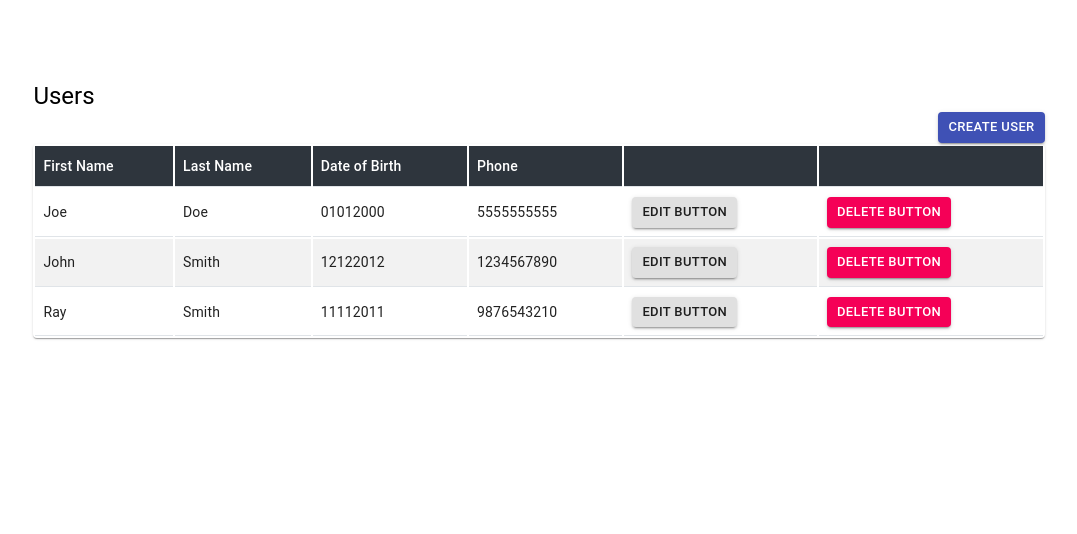
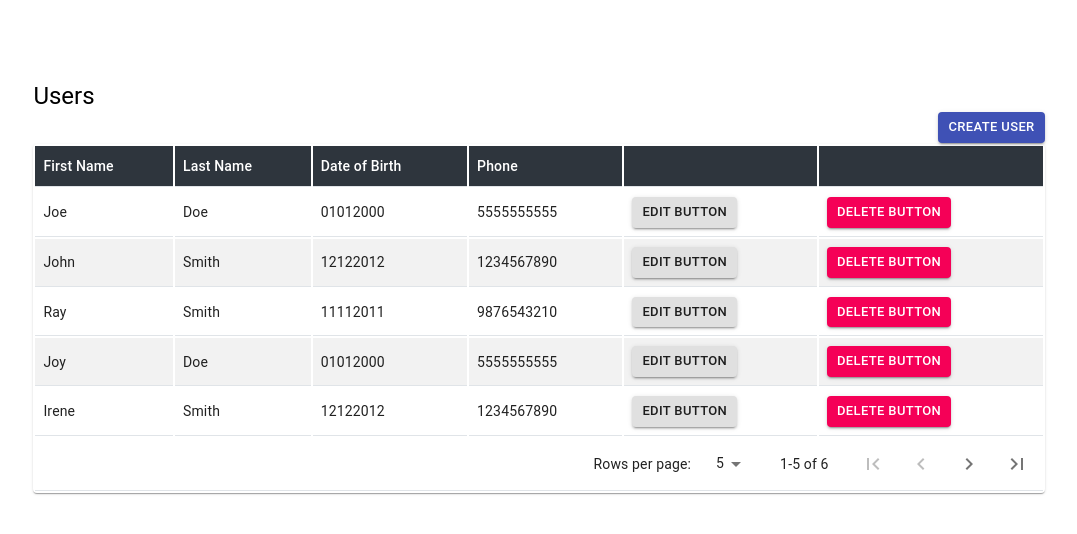
Before and after one commit to i-mckinney/regulatory-dashboard, a React (Create React App) app in the folder userapp/: page / in a window 1280 px wide. Shown: the top 534 px of the page, without its empty margins (101-1178 px from the left). Built offline with nearby package versions, Linux system fonts and the light colour scheme.

Commit message:
Add HelixTableFooter and Integrate HelixTablePagination to HelixTable

```diff
--- a/userapp/src/components/table/HelixTable.js
+++ b/userapp/src/components/table/HelixTable.js
@@ -3,6 +3,7 @@ import { Paper, TableContainer, Table } from "@material-ui/core"
 import PropTypes from "prop-types"
 import HelixTableHead from "./HelixTableHead"
 import HelixTableBody from "./HelixTableBody"
+import HelixTableFooter from "./HelixTableFooter"
 
 /**
  * @param {array} columns Array of object where each object contains which filter to use, header label and accessor for getting specific key from data object
@@ -17,12 +18,27 @@ const HelixTable = ({
   customCellRender,
   customRowProps,
 }) => {
+  const [page, setPage] = React.useState(0)
+  const [rowsPerPage, setRowsPerPage] = React.useState(5)
+
+  const emptyRows = rowsPerPage - Math.min(rowsPerPage, rows.length - page * rowsPerPage)
+
+  const handleChangePage = (event, newPage) => {
+    setPage(newPage)
+  }
+
+  const handleChangeRowsPerPage = (event) => {
+    setRowsPerPage(parseInt(event.target.value, 10))
+    setPage(0)
+  }
+
   return (
     <div>
       <TableContainer component={Paper}>
         <Table aria-label="table">
           <HelixTableHead columns={columns} />
-          <HelixTableBody columns={columns} rows={rows} customCellRender={customCellRender} customRowProps={customRowProps} />
+          <HelixTableBody columns={columns} rows={rows} rowsPerPage={rowsPerPage} page={page} customCellRender={customCellRender} customRowProps={customRowProps}/>
+          <HelixTableFooter rows={rows} colSpan={columns.length} rowsPerPage={rowsPerPage} page={page} handleChangePage={handleChangePage} handleChangeRowsPerPage={handleChangeRowsPerPage} />
         </Table>
       </TableContainer>
     </div>
--- a/userapp/src/components/table/HelixTableBody.js
+++ b/userapp/src/components/table/HelixTableBody.js
@@ -9,10 +9,13 @@ import PropTypes from "prop-types"
  * @param {func} customRowProp func represent custom func that return key props for the table row (required)
  * @returns {JSX} renders a custom table body for table
  */
-const HelixTableBody = ({ columns, rows, customCellRender, customRowProps }) => {
+const HelixTableBody = ({ columns, rows, rowsPerPage, page, customCellRender, customRowProps }) => {
   return (
       <TableBody>
-      {rows.map((row) => {
+        {(rowsPerPage > 0
+            ? rows.slice(page * rowsPerPage, page * rowsPerPage + rowsPerPage)
+            : rows
+          ).map((row) => {
             return (
               <TableRow key={customRowProps(row)}>
                 {columns.map((column) => {
--- /dev/null
+++ b/userapp/src/components/table/HelixTableFooter.js
@@ -0,0 +1,22 @@
+import React from 'react'
+import { TableFooter, TableRow } from '@material-ui/core'
+import HelixTablePagination from './HelixTablePagination'
+
+const HelixTableFooter = ({ rows, colSpan, rowsPerPage, page, handleChangePage, handleChangeRowsPerPage}) => {
+    return (
+        <TableFooter>
+            <TableRow>
+                <HelixTablePagination
+                    rows={rows}
+                    colSpan={colSpan}
+                    rowsPerPage={rowsPerPage}
+                    page={page}
+                    handleChangePage={handleChangePage}
+                    handleChangeRowsPerPage={handleChangeRowsPerPage}
+                />
+            </TableRow>
+      </TableFooter>
+    )
+}
+
+export default HelixTableFooter
--- a/userapp/src/components/table/HelixTablePagination.js
+++ b/userapp/src/components/table/HelixTablePagination.js
@@ -3,10 +3,9 @@ import { TablePagination } from '@material-ui/core'
 import HelixTablePaginationActions from './HelixTablePaginationActions'
 
 const HelixTablePagination = ({ rows, colSpan, rowsPerPage, page, handleChangePage, handleChangeRowsPerPage }) => {
-  console.log(rows)
   return (
     <TablePagination
-      rowsPerPageOptions={[5, 10, 25, { label: 'All', value: -1 }]}
+      rowsPerPageOptions={[5, 10, 25, 50, { label: 'All', value: -1 }]}
       colSpan={colSpan}
       count={rows.length}
       rowsPerPage={rowsPerPage}
--- a/userapp/src/components/user/UserTable.js
+++ b/userapp/src/components/user/UserTable.js
@@ -1,7 +1,9 @@
-import React from 'react'
+import React, { useState, useEffect } from 'react'
+import { withRouter } from 'react-router-dom'
 import HelixTable from "../table/HelixTable"
 import { makeStyles, Button, Typography, TableCell } from '@material-ui/core'
 
+// Styling used for MaterialUI
 const userTableStyles = makeStyles(() => ({
     mediumContainer: {
         width: '80%',
@@ -57,10 +59,12 @@ const userTableStyles = makeStyles(() => ({
 }))
 
 /**
- * @return {JSX} UserTable site
+ * @param {Object} props Using the location to route next component with data state
+ * @return {JSX} UserTable site show list of users
  * routed at /
  */
-const UserTable = () => {
+const UserTable = (props) => {
+    // Creates an object for styling. Any className that matches key in the userTableStyles object will have a corresponding styling
     const userTableClasses = userTableStyles();
 
     // Table Header from API Results
@@ -89,51 +93,96 @@ const UserTable = () => {
             Label: "",
             ID: "DeleteButton",
         }
-    ])
+    ], [])
 
     // Data Processed from API Results
-    const rows = [
+    const [rows, setRows] = useState([
         {
-            ID: 1,
+            ID: "1",
             FirstName: "Joe",
             LastName: "Doe",
             DateOfBirth: "01012000",
             Phone: "5555555555",
         },
         {
-            ID: 2,
+            ID: "2",
             FirstName: "John",
             LastName: "Smith",
             DateOfBirth: "12122012",
             Phone: "1234567890",
         },
         {
-            ID: 3,
+            ID: "3",
             FirstName: "Ray",
             LastName: "Smith",
             DateOfBirth: "11112011",
             Phone: "9876543210",
         },
-    ]
+        {
+            ID: "4",
+            FirstName: "Joy",
+            LastName: "Doe",
+            DateOfBirth: "01012000",
+            Phone: "5555555555",
+        },
+        {
+            ID: "5",
+            FirstName: "Irene",
+            LastName: "Smith",
+            DateOfBirth: "12122012",
+            Phone: "1234567890",
+        },
+        {
+            ID: "6",
+            FirstName: "Wendy",
+            LastName: "Smith",
+            DateOfBirth: "11112011",
+            Phone: "9876543210",
+        },
+    ])
 
     /**
-     * @param {object} row represent object data regarding the api result - data
-     * @param {object} column represent object data regarding the api result - header
-     * @return {JSX} Table row with table cell of object properties
+     * Renders only when it is mounted at first
+     * It will receive a type & payload from the props.location.state
+     * Depending on the type of the state, it will perform the follow CRUD operations
+     */
+    useEffect(() => {
+        const currentState = props.location.state
+        if(currentState) {
+            const { type, payload } = currentState
+            switch(type) {
+                case "CREATE":
+                    setRows(rows => [ ...rows, payload ])
+                    break
+                case "DELETE":
+                    const copyRows = rows.filter((row) => (row.ID !== payload.ID))
+                    setRows(rows => [ ...copyRows ])
+                    break
+                default:
+                    break
+            }
+        }
+
+    }, [props.location.state])
+
+    /**
+     * @param {object} row represent object data regarding the api result
+     * @param {string} columnID represent accessor for that column and needed it for key props
+     * @return {JSX} Table cell of object properties in that Table row
      */
     const customCellRender = (row, column) => {
         const columnID = column.ID
         if (columnID === "EditButton") {
             return (
                 <TableCell key={columnID}>
-                    <Button size="small" href="/user/edit" variant="contained" color="default">Edit Button</Button>
+                    <Button size="small" href={`/user/edit/${row.ID}`} variant="contained" color="default">Edit Button</Button>
                 </TableCell>
             )
         }
-        else if( columnID === "DeleteButton") {
+        else if(columnID === "DeleteButton") {
             return (
                 <TableCell key={columnID}>
-                    <Button size="small" href="/user/delete" variant="contained" color="secondary">Delete Button</Button>
+                    <Button size="small" onClick={() => (props.history.push({ pathname: `/user/delete/${row.ID}`, state: row }))} variant="contained" color="secondary">Delete Button</Button>
                 </TableCell>
             )
         }
@@ -165,4 +214,4 @@ const UserTable = () => {
     )
 }
 
-export default UserTable
+export default withRouter(UserTable)
```
Lines whose indentation alone changed are shown as unchanged.
